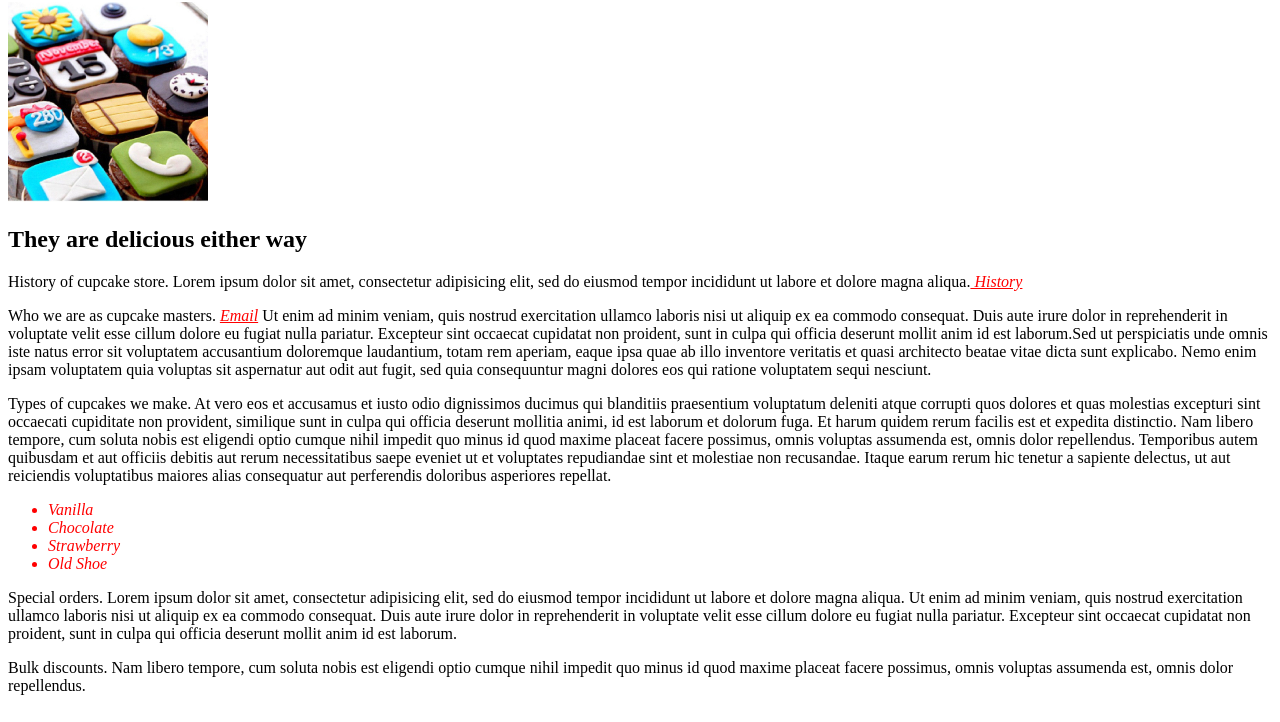
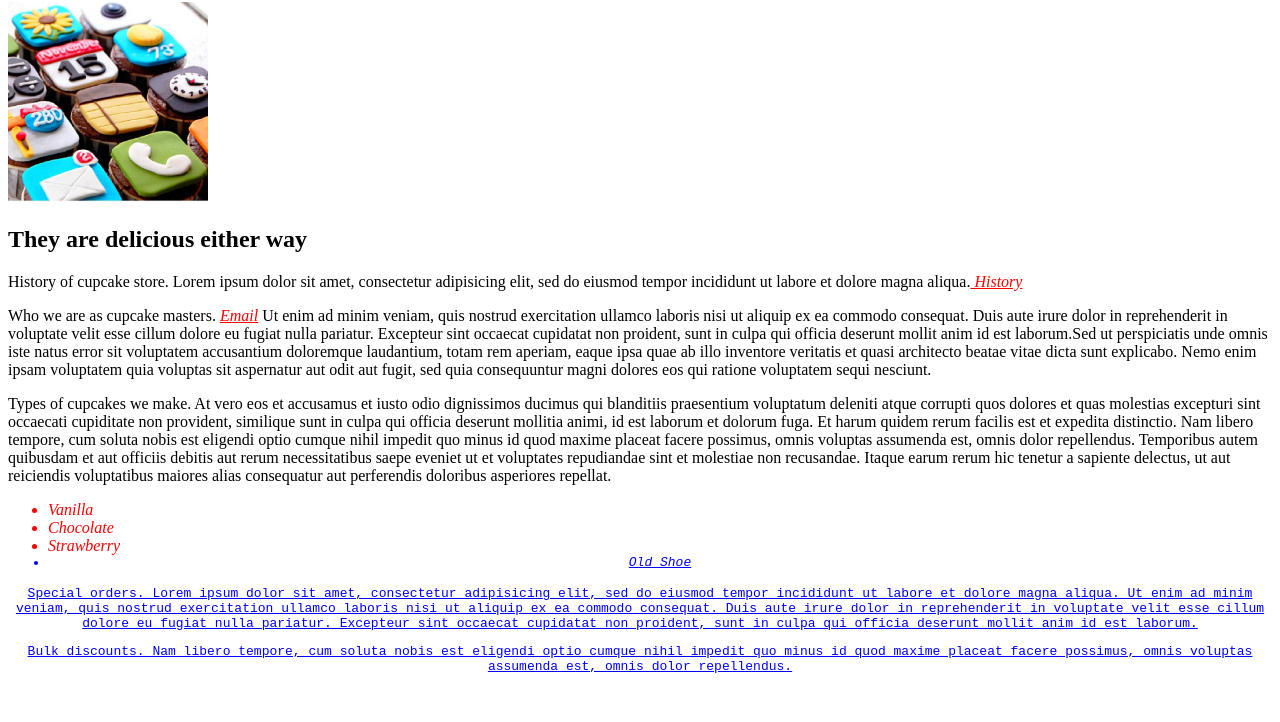
Before and after one commit to seacamjen/cupcake-shop, a plain HTML site: page index.html in a window 1280 px wide. Shown: the part 78-800 px from the top of the page. Drawn offline with Linux system fonts and the light colour scheme.

Commit message:
Add best class to elements of cupcake page

```diff
--- a/css/style.css
+++ b/css/style.css
@@ -7,3 +7,11 @@ img.resize {
   color: red;
   font-style: italic;
 }
+
+.best {
+  font-family: monospace;
+  font-weight: 400;
+  text-decoration: underline;
+  color: blue;
+  text-align: center;
+}
--- a/index.html
+++ b/index.html
@@ -21,12 +21,12 @@
         <li>Vanilla</li>
         <li>Chocolate</li>
         <li>Strawberry</li>
-        <li>Old Shoe</li>
+        <li class="best">Old Shoe</li>
       </ul>
-    <p>
+    <p class="best">
       Special orders. Lorem ipsum dolor sit amet, consectetur adipisicing elit, sed do eiusmod tempor incididunt ut labore et dolore magna aliqua. Ut enim ad minim veniam, quis nostrud exercitation ullamco laboris nisi ut aliquip ex ea commodo consequat. Duis aute irure dolor in reprehenderit in voluptate velit esse cillum dolore eu fugiat nulla pariatur. Excepteur sint occaecat cupidatat non proident, sunt in culpa qui officia deserunt mollit anim id est laborum.
     </p>
-    <p>
+    <p class="best">
       Bulk discounts. Nam libero tempore, cum soluta nobis est eligendi optio cumque nihil impedit quo minus id quod maxime placeat facere possimus, omnis voluptas assumenda est, omnis dolor repellendus.
     </p>
   </body>
```
